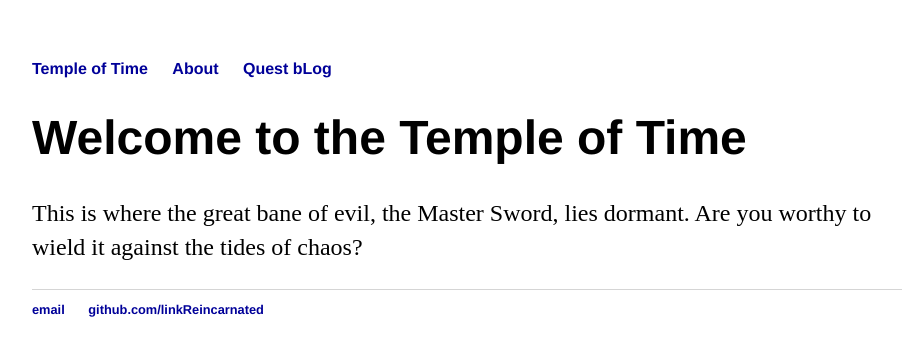
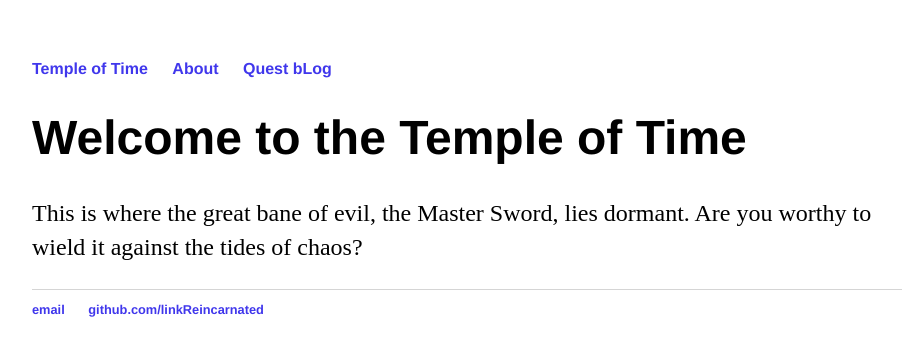
Before and after one commit to linkReincarnated/linkReincarnated.github.io, a Jekyll site: the page built from index.html, in a window 1280 px wide. Shown: the top 356 px of the page, without its empty margins (160-1062 px from the left). Built offline with Jekyll 4.4.1, drawn with Linux system fonts in a browser that asks for light colours.

Commit message:
Update main.css

```diff
--- a/css/main.css
+++ b/css/main.css
@@ -14,7 +14,7 @@ nav ul li, footer ul li {
 }
 a:link {
     text-decoration: none;
-    color: #000099;
+    color: #4037EC;
 }
 a:hover {
     text-decoration: underline;
```
